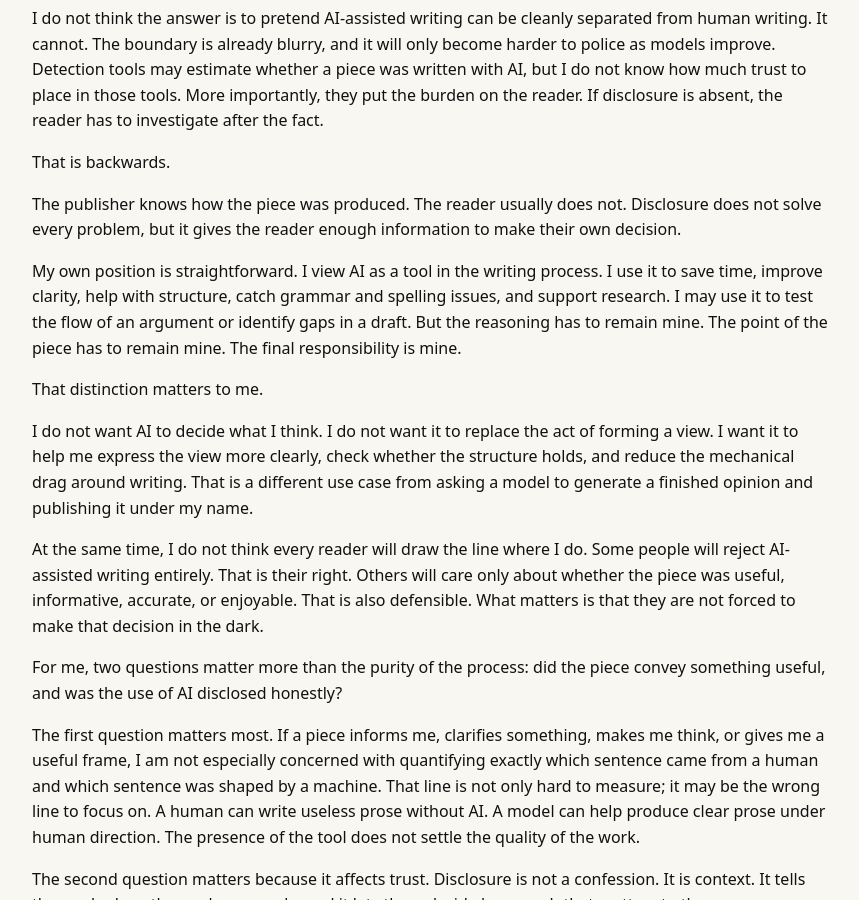
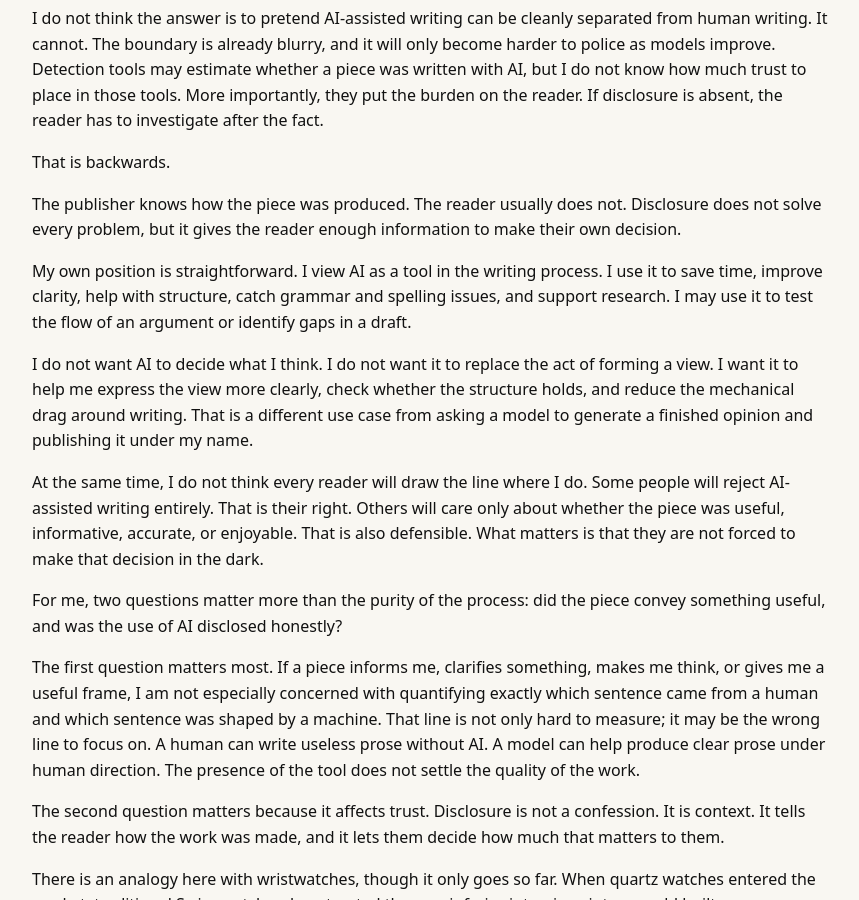
Before and after one commit to tedla-brandsema/tedla-brandsema.github.io, a Jekyll site: the page built from _writing/articles/on-ai-assisted-writing.md, in a window 1280 px wide and 900 px high, scrolled down 1750 px. Shown: the whole window, without its empty margins (326-1185 px from the left). Built offline with Jekyll 4.4.1, drawn with Linux system fonts in a browser that asks for light colours.

Commit message:
fix(article): refine personal stance on AI usage in writing for clarity

```diff
--- a/_writing/articles/on-ai-assisted-writing.md
+++ b/_writing/articles/on-ai-assisted-writing.md
@@ -49,9 +49,7 @@ That is backwards.
 
 The publisher knows how the piece was produced. The reader usually does not. Disclosure does not solve every problem, but it gives the reader enough information to make their own decision.
 
-My own position is straightforward. I view AI as a tool in the writing process. I use it to save time, improve clarity, help with structure, catch grammar and spelling issues, and support research. I may use it to test the flow of an argument or identify gaps in a draft. But the reasoning has to remain mine. The point of the piece has to remain mine. The final responsibility is mine.
-
-That distinction matters to me.
+My own position is straightforward. I view AI as a tool in the writing process. I use it to save time, improve clarity, help with structure, catch grammar and spelling issues, and support research. I may use it to test the flow of an argument or identify gaps in a draft.
 
 I do not want AI to decide what I think. I do not want it to replace the act of forming a view. I want it to help me express the view more clearly, check whether the structure holds, and reduce the mechanical drag around writing. That is a different use case from asking a model to generate a finished opinion and publishing it under my name.
 
```
